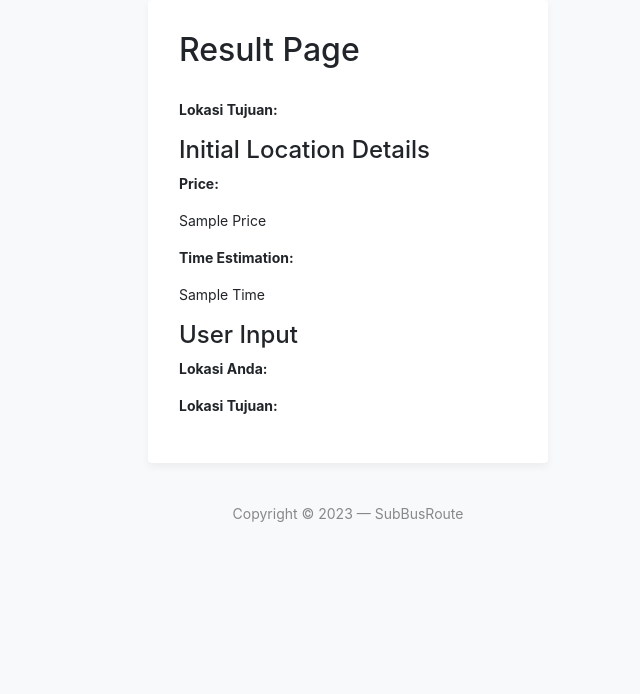
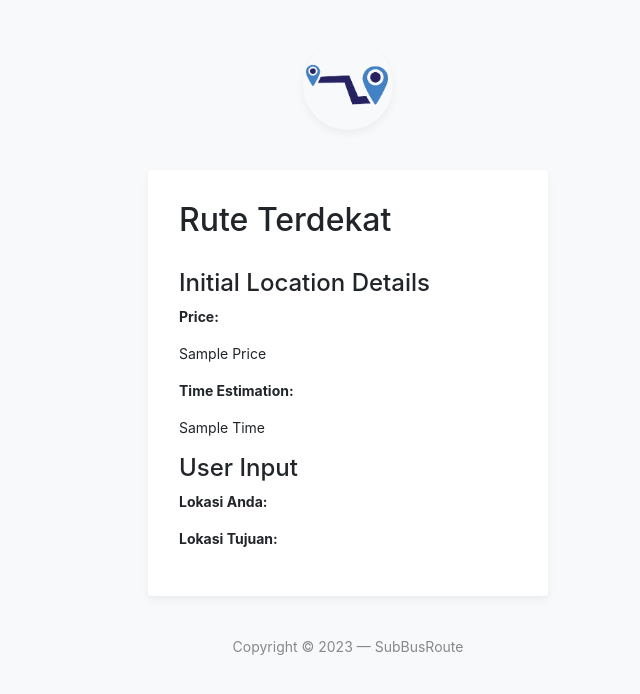
Before and after one commit to michaelgrace72/KKA, a plain HTML site: page result.html in a window 1280 px wide. Shown: the whole page, without its empty margins (292-932 px from the left). Drawn offline with nearby package versions, Linux system fonts and the light colour scheme.

Commit message:
004 Update on result page

```diff
--- a/CSS/style.css
+++ b/CSS/style.css
@@ -63,6 +63,7 @@ body.my-login-page {
 	text-align: center;
 }
 
+
 @media screen and (max-width: 425px) {
 	.my-login-page .card-wrapper {
 		width: 90%;
@@ -89,7 +90,6 @@ body.my-login-page {
 	background-color: #ffffff;
 	border-radius: 0 0 5px 5px;
 	position: absolute;
-	left: 0%;
   }
 
   .list-items {
--- a/result.html
+++ b/result.html
@@ -12,12 +12,15 @@
         <div class="container h-100">
             <div class="row justify-content-md-center h-100">
                 <div class="card-wrapper">
+                    <div class="brand">
+						<img src="Image/logo.png" alt="logo">
+					</div>
                     <div class="card fat">
                         <div class="card-body">
-                            <h2 class="card-title">Result Page</h2>
+                            <h2 class="card-title">Rute Terdekat</h2>
 
                             <div class="mt-3">
-                                <p><strong>Lokasi Tujuan:</strong> <span id="goalLocation"></span></p>
+                                <p><strong> <span style="font-size: 18px;" id="goalLocation"></span></strong></p>
                             </div>
 
                             <!-- Section for the price and time estimation of the initial location -->
@@ -30,10 +33,10 @@
                             </div>
 
                             <!-- Section for Lokasi Anda and Lokasi Tujuan -->
-                            <div class="mt-3">
+                            <div class="mt-3" id="Hasil">
                                 <h4>User Input</h4>
                                 <p><strong>Lokasi Anda:</strong> <span id="userLocation"></span></p>
-                                <p><strong>Lokasi Tujuan:</strong> <span id="goalLocation"></span></p>
+                                <p><strong>Lokasi Tujuan:</strong> <span id="lastLocation"></span></p>
                             </div>
                         </div>
                     </div>
@@ -63,6 +66,7 @@
 
         // Displaying values for Lokasi Anda and Lokasi Tujuan on the page
         document.getElementById('userLocation').innerText = urlParams.get('initialLocation');
+        document.getElementById('lastLocation').innerText = urlParams.get('goal');
         document.getElementById('goalLocation').innerText = urlParams.get('goal');
     </script>
 </body>
```
